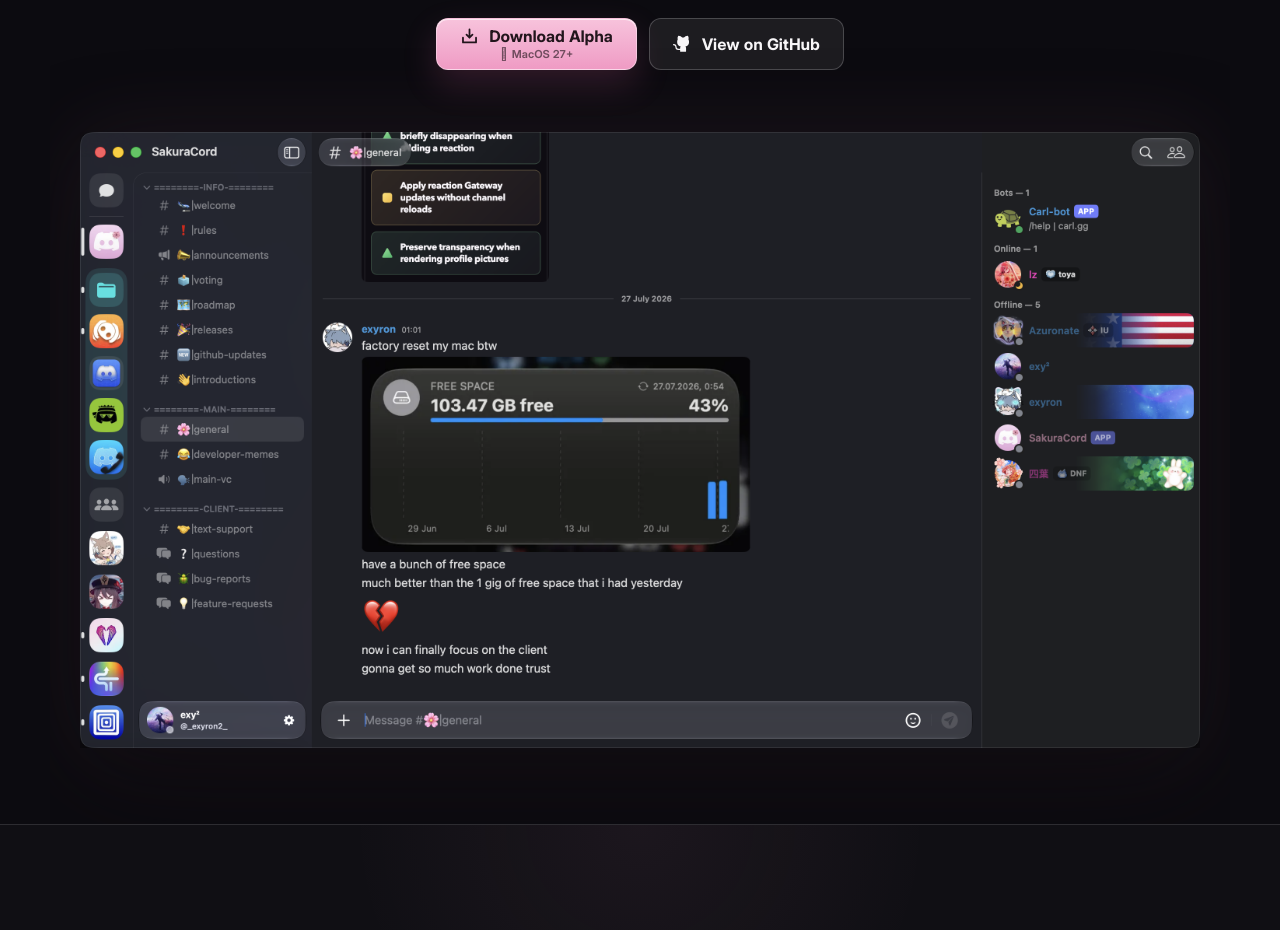
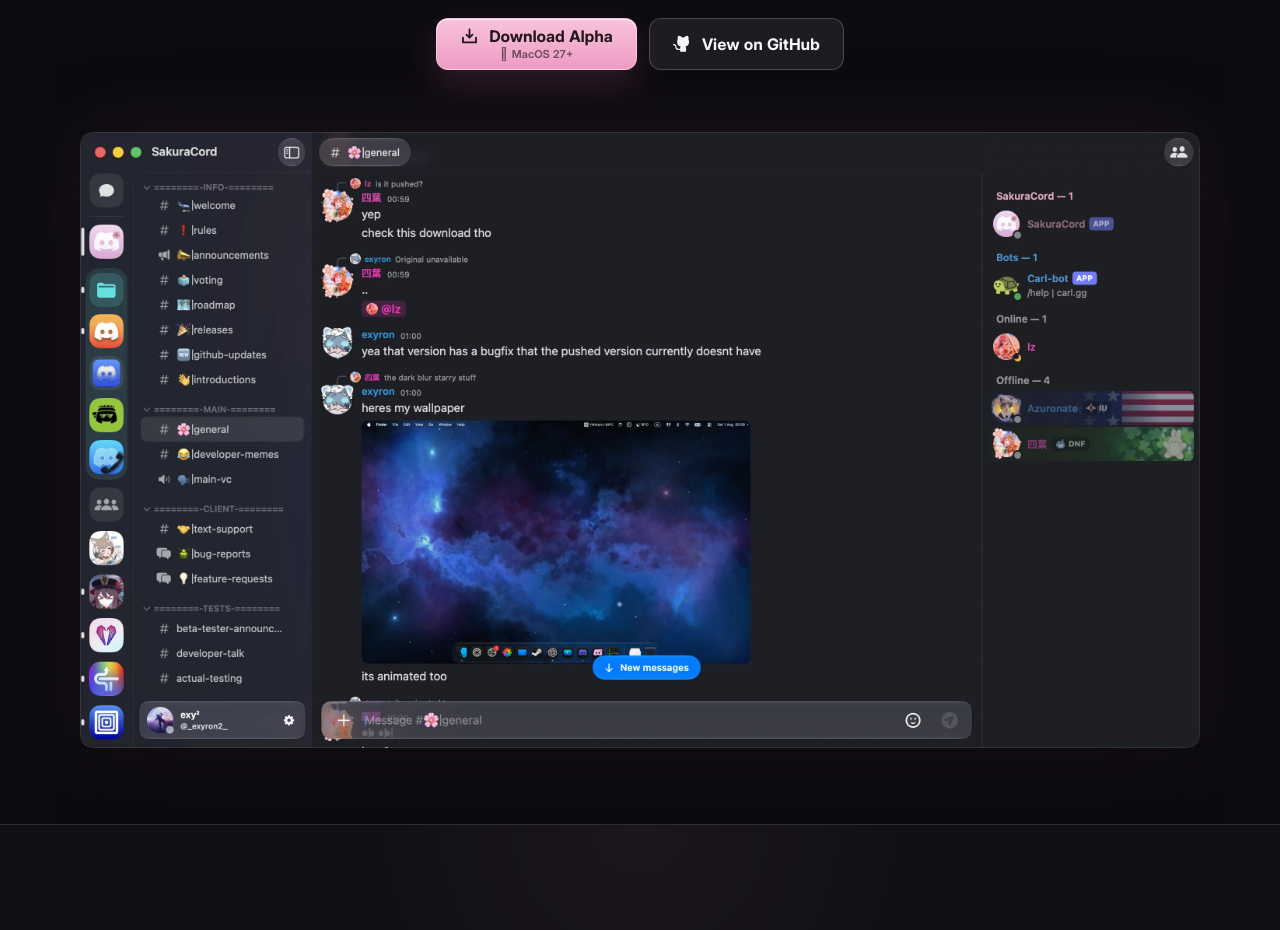
Before and after one commit to SakuraCordApp/Website, a Next.js app: page / in a window 1280 px wide. Shown: the part 400-1330 px from the top of the page. Built offline with nearby package versions, Linux system fonts and the light colour scheme.

Commit message:
Update SakuraCord client preview

```diff
--- a/app/page.tsx
+++ b/app/page.tsx
@@ -146,7 +146,7 @@
             <div className="product-stage">
               <img
                 className="product-image"
-                src="/media/sakuracord-app.webp"
+                src="/media/sakuracord-client-preview.webp"
                 alt="SakuraCord open to the community general channel on macOS"
                 width={2880}
                 height={1584}
```
Also changed, not shown: public/media/sakuracord-app.webp (deleted), public/media/sakuracord-client-preview.webp (added).
